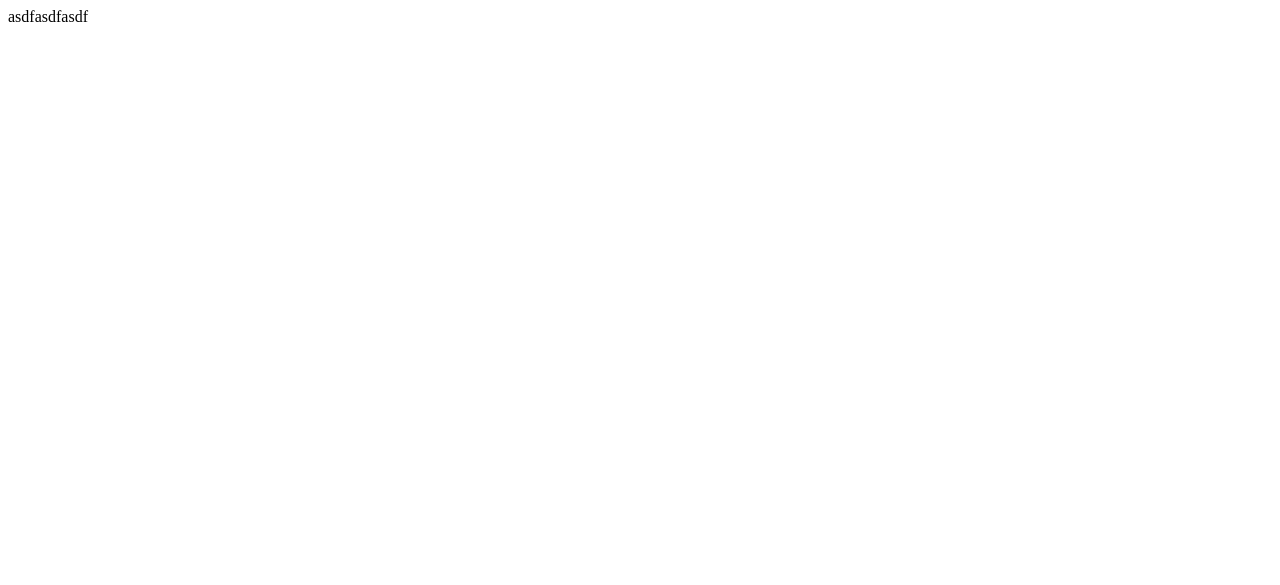
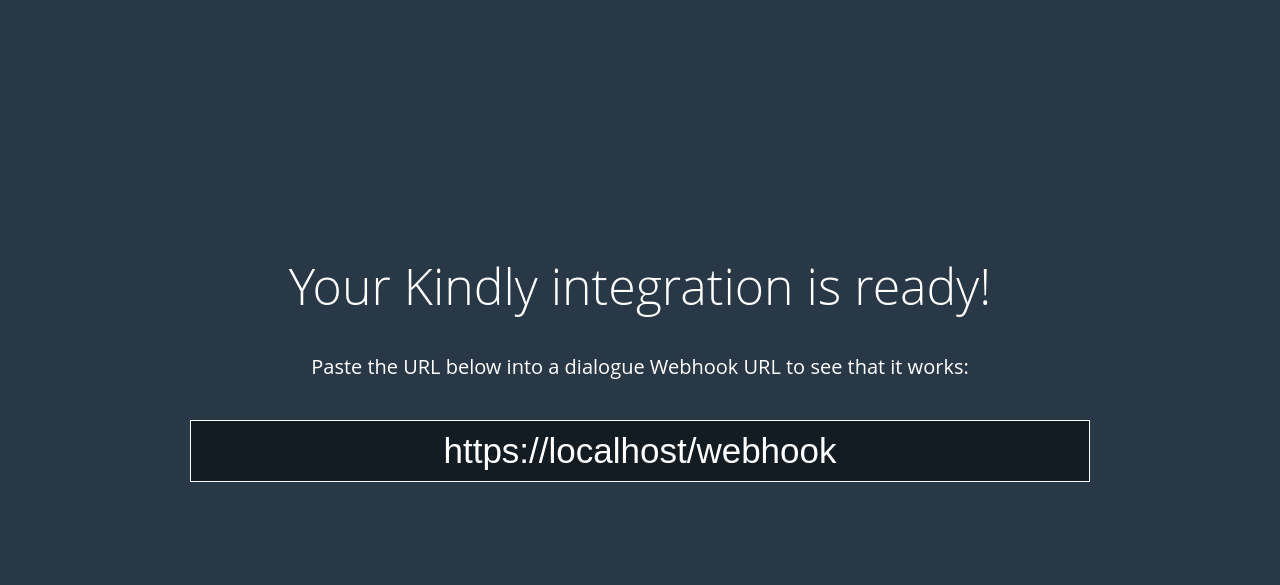
Before and after one commit to kindly-ai/kindly-starterkit-js, a website: page public/index.html in a window 1280 px wide. Drawn offline with Linux system fonts and the light colour scheme.

Commit message:
:sparkles: index html

```diff
--- a/public/index.html
+++ b/public/index.html
@@ -1 +1,56 @@
-asdfasdfasdf
+<html>
+  <head>
+    <style type="text/css">
+      body {
+        background: #293846;
+        color: #ffffff;
+        font-family: "open sans", "Helvetica Neue", Helvetica, Arial, sans-serif;
+        font-size: 20px;
+        -webkit-font-smoothing: antialiased;
+      	-moz-osx-font-smoothing: grayscale;
+      }
+      .welcome {
+        position: absolute;
+        top: 50%;
+        left: 50%;
+        -webkit-transform: translate(-50%, -50%);
+        -moz-transform: translate(-50%, -50%);
+        -ms-transform: translate(-50%, -50%);
+        -o-transform: translate(-50%, -50%);
+        transform: translate(-50%, -50%);
+        text-align: center;
+      }
+      .welcome h1 {
+        font-weight: 100;
+        font-size: 50px;
+      }
+      .welcome .description {
+        margin-bottom: 40px;
+      }
+      .welcome input {
+        font-size: 35px;
+        text-align: center;
+        border: 3px solid #293846;
+        background: rgba(0, 0, 0, 0.5);
+        width: 900px;
+        color: #fff;
+        outline: none;
+        border: 1px solid #fff;
+        padding: 10px;
+        margin-bottom: 100px;
+      }
+    </style>
+  </head>
+  <body>
+    <div class="welcome">
+      <h1>Your Kindly integration is ready!</h1>
+      <div class="description">
+        Paste the URL below into a dialogue Webhook URL to see that it works:
+      </div>
+      <input onClick="this.select()" value="https://your-heroku-url.herokuapp.com/webhook" />
+    </div>
+    <script type="text/javascript">
+      document.getElementsByTagName('input')[0].value = 'https://' + window.location.hostname + '/webhook';
+    </script>
+  </body>
+</html>
--- a/src/index.js
+++ b/src/index.js
@@ -67,7 +67,7 @@
   },
 });
 
-// Setup your webserver with a static welcome page
+// Setup your webserver
 const init = async () => {
   await server.register(inert);
 
```
